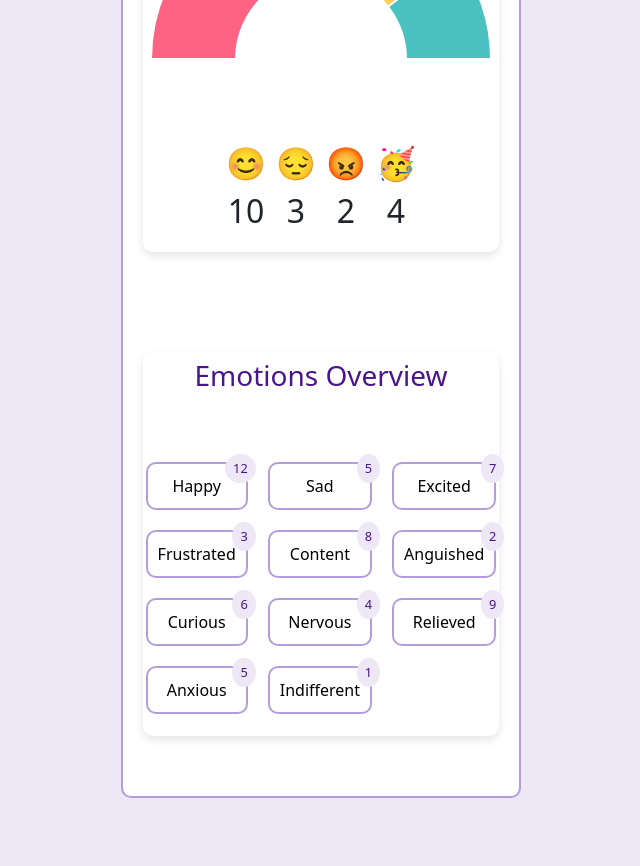
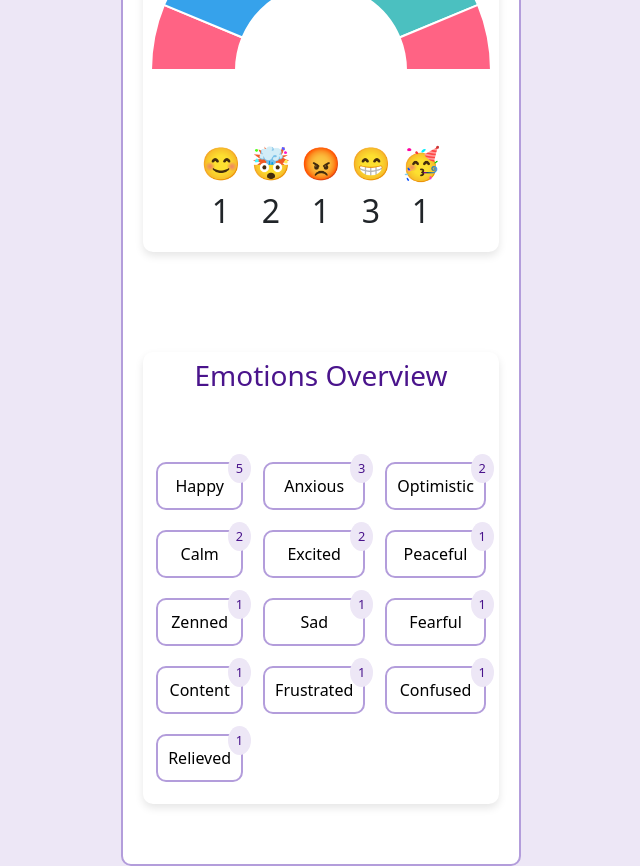
Before and after one commit to layanat/moodscape, a React (Create React App) app: page /stats in a window 1280 px wide. Shown: the part 580-1446 px from the top of the page, without its empty margins (319-959 px from the left). Before the commit the page ends 1378 px from the top, so only its background shows below. Built offline with nearby package versions, Linux system fonts and the light colour scheme.

Commit message:
Made changes to the Stats file to update the Statistics

```diff
--- a/src/pages/Recap.jsx
+++ b/src/pages/Recap.jsx
@@ -4,7 +4,7 @@ import React, { useState } from 'react';
 const Recap = () => {
   const sampleData = [
     {
-      date: "Friday, April 12th, 2024",
+      date: "Friday, April 16th, 2024",
       selectedEmoji: "😁",
       restLevel: "Well Rested",
       activity: "Several",
@@ -14,7 +14,7 @@ const Recap = () => {
       savedInput:  "Today was an amazing turnaround! Waking up knowing all my assignments were submitted felt like a huge weight lifted off my shoulders. I spent the morning catching up on some much-needed rest and then met up with friends for lunch and a movie. It was so refreshing to laugh and enjoy the day without the cloud of deadlines hanging over me. We ended the evening at our favorite hangout spot, celebrating our hard work. I'm feeling optimistic about the upcoming exams now that I've had a chance to recharge. Today was truly a happy day!"
     },
     {
-      date: "Wednesday, April 10th, 2024",
+      date: "Wednesday, April 14th, 2024",
       selectedEmoji: "🤯",
       restLevel: "Tired",
       activity: "None",
@@ -24,7 +24,7 @@ const Recap = () => {
       savedInput: "Today was just relentless. I woke up already dreading the day ahead because I knew I had three major assignments to submit by midnight. The pressure has been building up, and it feels like it's squeezing all the energy out of me. Despite a brief chat with a friend, which usually helps, I couldn’t shake off the anxiety. Each hour that passed made me more fearful that I wouldn’t finish in time. I managed to complete all the assignments, but at a cost to my mental peace and physical well-being. I’m sad that my days are reduced to ticking boxes and meeting deadlines. It’s just too much sometimes."
     },
     {
-      date: "Tuesday, April 9th, 2024",
+      date: "Tuesday, April 13th, 2024",
       selectedEmoji: "😊",
       restLevel: "Fine",
       activity: "A few",
@@ -34,7 +34,7 @@ const Recap = () => {
       savedInput: "Today felt like a step in the right direction. I woke up on time and made it to the gym early in the morning, which really helped lift my spirits. After the gym, I attended a couple of classes, and although they were challenging, I felt that I was able to keep up and contribute to the discussions. It was nice to feel that sense of normalcy and engagement again. I had lunch with a friend, which was refreshing and gave me a much-needed break. Throughout the day, I managed to stay calm and content, despite some underlying stress about upcoming exams. Overall, it was a productive and peaceful day."
     },
     {
-      date: "Saturday, April 6th, 2024",
+      date: "Saturday, April 10th, 2024",
       selectedEmoji: "😡",
       restLevel: "Tired",
       activity: "None",
@@ -42,7 +42,47 @@ const Recap = () => {
       stress: "Extremely Stressed",
       selectedOptions: ["Anxious", "Betrayed", 'Frustrated'],
       savedInput: "Today was just too much. I felt like everything was going wrong right from the morning. I missed my alarm, was late for my online class, and it just set a bad tone for the rest of the day. No one seemed to understand or notice how off I felt. It's like I was invisible. This evening, I tried reaching out to a couple of friends, but everyone was busy. I felt betrayed in a way because I've always been there for them. I ended the day feeling anxious and frustrated, unable to shake off the anger. I need to find better ways to manage days like this."
-    }
+    },
+    {
+        "date": "Saturday, April 9th, 2024",
+        "selectedEmoji": "😁",
+        "restLevel": "Well Rested",
+        "activity": "Several",
+        "connection": "Yes",
+        "stress": "Not Stressed At All",
+        "selectedOptions": ["Happy", "Excited", "Optimistic"],
+        "savedInput": "Today was fantastic! I spent the day engaging in activities I love, felt connected with my friends, and overall, I haven't felt this optimistic in a long time. It’s refreshing to have such a joyful, stress-free day."
+      },
+      {
+        "date": "Saturday, April 7th, 2024",
+        "selectedEmoji": "🤯",
+        "restLevel": "Tired",
+        "activity": "None",
+        "connection": "No",
+        "stress": "Extremely Stressed",
+        "selectedOptions": ["Anxious", "Overwhelmed", "Confused"],
+        "savedInput": "Today was overwhelming. I felt swamped with responsibilities, unable to even start any enjoyable activities. The stress levels were through the roof, and without any connection or support, I felt lost and anxious. Honestly, living alone can get so tough at times. You are swamped with work to do, have no family support. Its just so difficult."
+      },
+      {
+        "date": "Saturday, April 3rd, 2024",
+        "selectedEmoji": "😁",
+        "restLevel": "Fine",
+        "activity": "Several",
+        "connection": "Yes",
+        "stress": "Not Stressed At All",
+        "selectedOptions": ["Happy", "Calm", "Relieved"],
+        "savedInput": "Another great day! I managed to get involved in multiple fun activities, felt very connected with my peers, and the day just flowed smoothly. There was no stress, just laughter and good times."
+      },
+      {
+        "date": "Saturday, April 1st, 2024",
+        "selectedEmoji": "🥳",
+        "restLevel": "Fine",
+        "activity": "Several",
+        "connection": "Yes",
+        "stress": "Not Stressed At All",
+        "selectedOptions": ["Excited", "Happy", "Zenned"],
+        "savedInput": "Today was Maryams birthday! I have been so excited for this ever since last week. I woke up thinking about the party later tonight. I started the day feeling happy and excited. I went to class and was pretty focused, knowing it will all pay off tonight. Later on when I was with friends, I felt amazing. I want to start hanging out with them more soon."
+      }
   ];
 
   const [currentPage, setCurrentPage] = useState(1);
--- a/src/pages/Stats.jsx
+++ b/src/pages/Stats.jsx
@@ -6,23 +6,26 @@ import "../styling/stats.css";
 const Stats = () => {
   const [month, setMonth] = useState("April");
   const emojiCounts = {
-    "😊": 10,
-    "😔": 3,
-    "😡": 2,
-    "🥳": 4,
+    "😊": 1,
+    "🤯": 2,
+    "😡": 1,
+    "😁": 3,
+    "🥳": 1,
   };
   const emotions = {
-    Happy: 12,
-    Sad: 5,
-    Excited: 7,
-    Frustrated: 3,
-    Content: 8,
-    Anguished: 2,
-    Curious: 6,
-    Nervous: 4,
-    Relieved: 9,
-    Anxious: 5,
-    Indifferent: 1,
+    Happy: 5,
+    Anxious: 3,
+    Optimistic: 2,
+    Calm: 2,
+    Excited: 2,
+    Peaceful: 1,
+    Zenned: 1,
+    Sad: 1,
+    Fearful: 1,
+    Content: 1,
+    Frustrated: 1,
+    Confused: 1,
+    Relieved: 1,
   };
 
   const data = {
```
